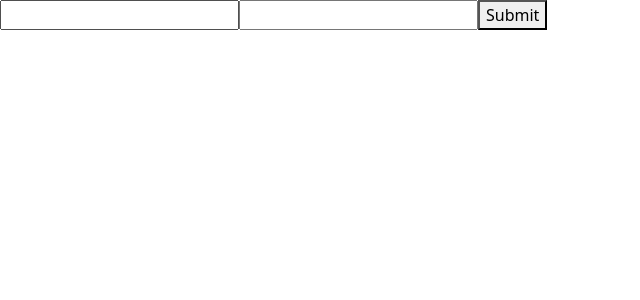
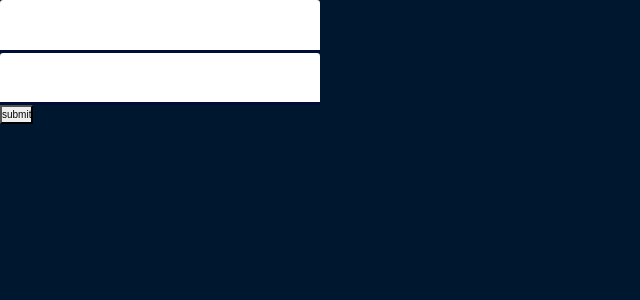
Before and after one commit to ashish23072002/Learnning-reacts-with-mini-projects, a React (Create React App) app: page / in a window 1280 px wide. Shown: the top 300 px of the page, without its empty margins (0-640 px from the left). Built offline with nearby package versions, Linux system fonts and the light colour scheme.

Commit message:
useRef hook -Uncontroled Form - makking uncontrolled form

```diff
--- a/src/App.js
+++ b/src/App.js
@@ -2,7 +2,8 @@ import 'bootstrap/dist/css/bootstrap.min.css';
 import './App.css';
 // import { Pracform } from './components/PracticeForm';
 // import { PracticesessionII } from './components/PracticeFormII';
-import { ExpenseSplitter } from './components/ExpenseSplitter';
+// import { ExpenseSplitter } from './components/ExpenseSplitter';
+import { UseRef } from './components/hooks/useRef';
 // import { ReactUseEffect } from "./components/hooks/useEffects/";
 // import { EventHandling } from "./components/eventHandling";
 // import { EventProps } from './components/eventProps';
@@ -40,7 +41,8 @@ function App() {
     {/* <FeatchApi/> */}
     {/* <Pracform/> */}
     {/* <PracticesessionII/> */}
-    <ExpenseSplitter/>
+    {/* <ExpenseSplitter/> */}
+    <UseRef/>
     </div>
 
   );
--- /dev/null
+++ b/src/components/hooks/useRef/index.css
@@ -0,0 +1,146 @@
+* {
+  margin: 0;
+  padding: 0;
+  box-sizing: border-box;
+  font-family: "Urbanist", sans-serif;
+}
+
+html {
+  font-size: 62.5%;
+}
+
+body {
+  width: 100%;
+  background-color: #eff3ff;
+}
+
+h1,
+h2,
+h3,
+h4,
+h5,
+h6 {
+  font-weight: 900;
+}
+
+h1 {
+  font-size: 5.4rem;
+  font-weight: bold;
+  /* color: #000 !important; */
+  text-align: center;
+}
+
+p,
+span {
+  font-size: 1.6rem;
+}
+
+li {
+  list-style: none;
+}
+
+span {
+  font-weight: bold;
+}
+
+.container {
+  max-width: 152rem;
+  margin: auto;
+}
+
+.grid-three-cols {
+  display: grid;
+  grid-template-columns: repeat(3, 1fr);
+  gap: 1.6rem;
+  text-align: center;
+  margin: 3.2rem 0;
+  align-items: end;
+}
+
+header {
+  margin: 3.2rem 0;
+}
+
+input[type="text"] {
+  appearance: none;
+  border: none;
+  outline: none;
+  width: 32rem;
+  border-bottom: 0.2em solid #020d35;
+  background: rgba(#e91e63, 0.2);
+  border-radius: 0.2em 0.2em 0 0;
+  padding: 0.8em;
+  font-size: 1.6rem;
+  color: #000000;
+  -webkit-border-radius: 0.2em 0.2em 0 0;
+  -moz-border-radius: 0.2em 0.2em 0 0;
+  -ms-border-radius: 0.2em 0.2em 0 0;
+  -o-border-radius: 0.2em 0.2em 0 0;
+}
+
+.cards {
+  display: grid;
+  grid-template-columns: repeat(4, 1fr);
+  justify-content: center;
+  align-items: center;
+  gap: 3.2rem;
+}
+
+/* ///////////////////////////////////////// */
+.effect-container {
+  width: 65rem;
+  padding: 0 6.4rem;
+
+  & h1 {
+    margin-bottom: 3.2rem;
+  }
+
+  & p {
+    margin-bottom: 1.6rem;
+  }
+
+  & span {
+    font-weight: bold;
+  }
+
+  & button {
+    padding: 0.6rem 1.6rem;
+    font-size: 1.6rem;
+    cursor: pointer;
+    margin-bottom: 3.2rem;
+    background-color: #2ecc71;
+    border: none;
+    color: #fff;
+    border-radius: 0.2rem;
+    -webkit-border-radius: 0.2rem;
+    -moz-border-radius: 0.2rem;
+    -ms-border-radius: 0.2rem;
+    -o-border-radius: 0.2rem;
+  }
+}
+
+@import url("https://fonts.googleapis.com/css?family=Lato");
+
+body {
+  background: #00182f;
+  color: white;
+  font-family: "Lato", sans-serif;
+}
+
+.container {
+  position: absolute;
+  text-align: center;
+  width: 100%;
+  top: 50%;
+  left: 50%;
+  transform: translate(-50%, -50%);
+}
+
+.odometer {
+  font-size: calc(2rem + 5vw);
+}
+
+.title {
+  letter-spacing: 1.5px;
+  line-height: 1.25;
+}
--- /dev/null
+++ b/src/components/hooks/useRef/index.jsx
@@ -0,0 +1,30 @@
+import { useRef } from "react";
+import "./index.css";
+export const UseRef = () => {
+  // one way to use ref(Refrence we can use - like we are taking refrence of username,password here)
+//   const username = document.getElementById("username");
+//   const password = document.getElementById("password");
+
+  const username = useRef(null);
+  const password = useRef(null);
+
+//   console.log(username)
+
+  const handleFormSubmit = (e) => {
+    e.preventDefault();
+    // console.log(username.value + " " + password.value);
+        console.log(username.current.value , password.current.value);
+
+  };
+  return (
+    <>
+      <form onSubmit={handleFormSubmit}>
+        <input type="text" id="username" ref={username} />
+        <br />
+        <input type="text" id="password" ref={password}/>
+        <br />
+        <button>submit</button>
+      </form>
+    </>
+  );
+};
```
Also changed, not shown: src/components/PracticeSession/ExpenseSplitter.jsx (line endings or trailing spaces), src/components/PracticeSession/PracticeForm.jsx (renamed from src/components/PracticeForm.jsx), src/components/PracticeSession/PracticeFormII.jsx (renamed from src/components/PracticeFormII.jsx).
